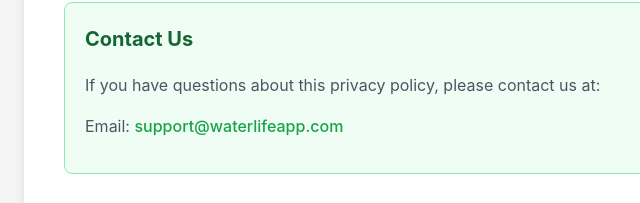
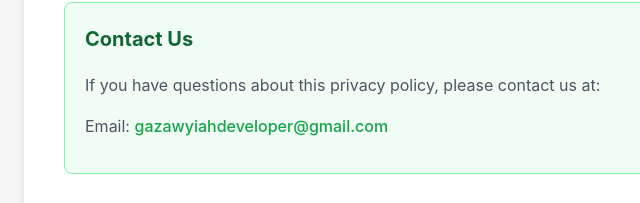
Before and after one commit to junsangh/waterlife-privacy-policy, a plain HTML site: page index.html in a window 1280 px wide. Shown: the part 1878-2081 px from the top of the page, 216-856 px from the left. Drawn offline with Linux system fonts and the light colour scheme.

Commit message:
Update index.html

```diff
--- a/index.html
+++ b/index.html
@@ -231,7 +231,7 @@
         <div class="contact-section">
             <h3>Contact Us</h3>
             <p>If you have questions about this privacy policy, please contact us at:</p>
-            <p>Email: <a href="mailto:support@waterlifeapp.com">support@waterlifeapp.com</a></p>
+            <p>Email: <a href="mailto:support@waterlifeapp.com">gazawyiahdeveloper@gmail.com</a></p>
         </div>
 
         <div class="effective-date">
```
